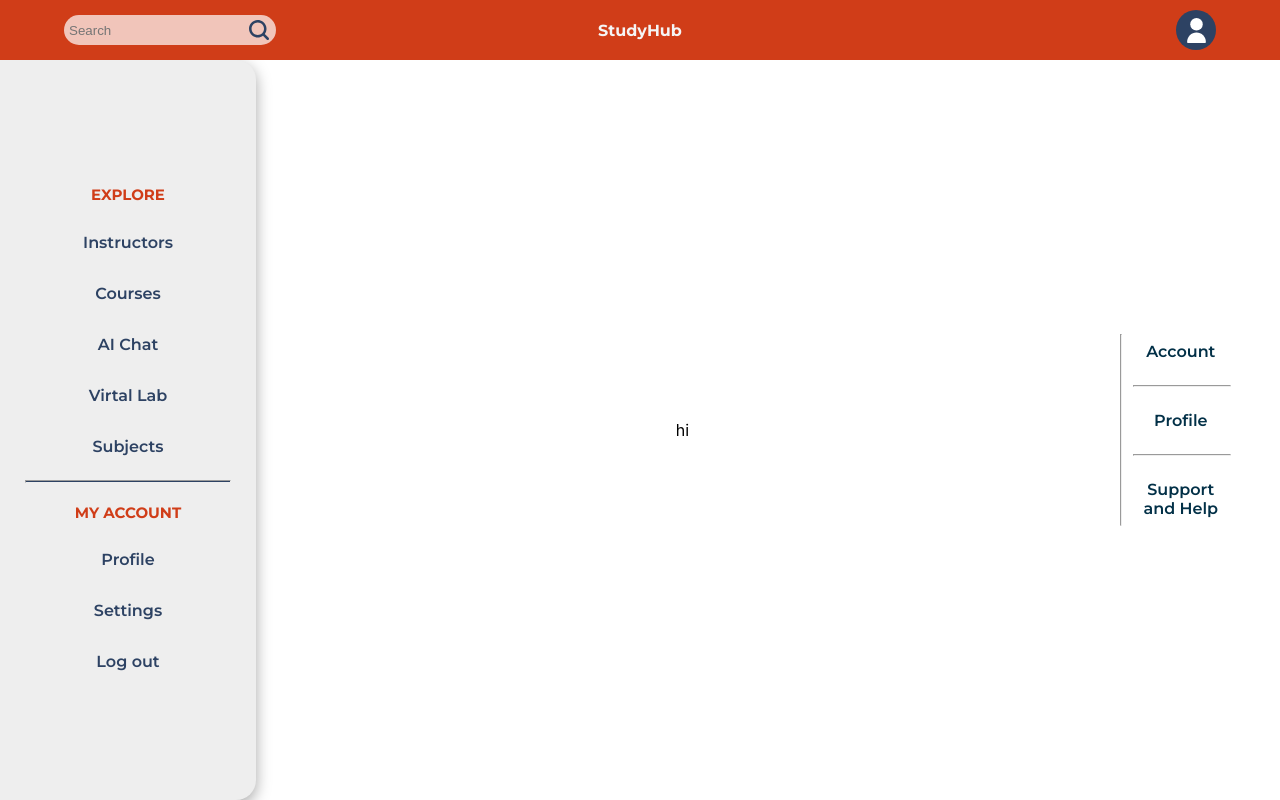
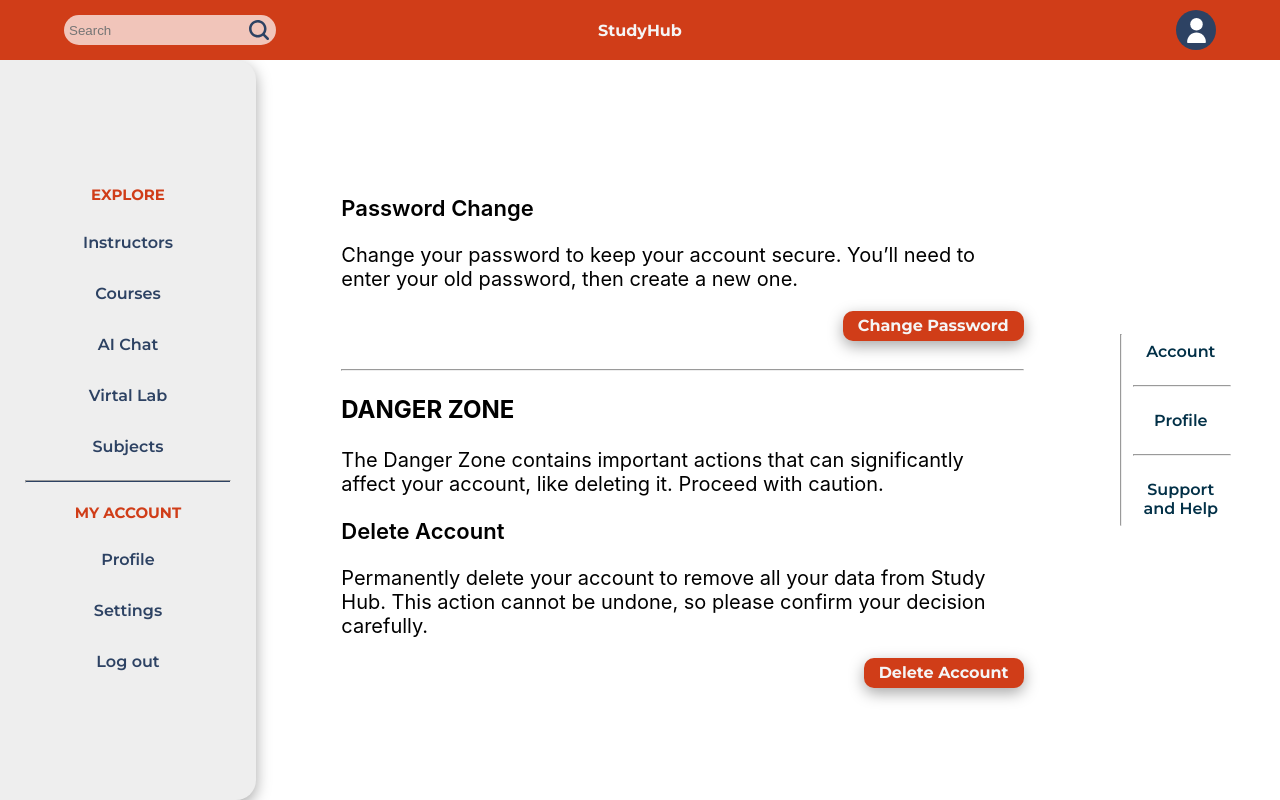
Before and after one commit to elidaarnaut/StudyHub, a React (Create React App) app in the folder study-hub/: page /settings1 in a window 1280 px wide. Built offline with nearby package versions, Linux system fonts and the light colour scheme.

Commit message:
Settings page 1 version 1

```diff
--- a/study-hub/src/App.css
+++ b/study-hub/src/App.css
@@ -560,3 +560,29 @@
   justify-content: space-evenly;
 
 }
+.accSettings {
+  width: 80%;
+}
+
+.functionHeading {
+  font-size: 22px;
+  font-weight: 600;
+}
+
+.majorHeading {
+  font-size: 24px;
+  font-weight: 700;
+}
+
+.settingsText {
+  font-size: 20px;
+  font-weight: 400;
+}
+
+.settingsButton{
+  font-size: 16px;
+  display: flex;
+  justify-content: center;
+  align-items: center;
+  padding: 15px;
+}
--- a/study-hub/src/pages/SettingsPage1.jsx
+++ b/study-hub/src/pages/SettingsPage1.jsx
@@ -12,7 +12,20 @@ function SettingsPage1(){
             <div className="next2SideMenuSettings">
                 <br />
                 <div className="settingsContents">
-                    <p>hi</p>
+                    <div className="accSettings">
+                        <p className="functionHeading">Password Change</p>
+                        <p className="settingsText">Change your password to keep your account secure. You’ll need to enter your old password, then create a new one.</p>
+                        {/* TO DO: This button adds padding bottom from somewhere, need to fix it. */}
+                        <button className="button settingsButton">Change Password</button>
+                        <br />
+                        <hr />
+                        <p className="majorHeading">DANGER ZONE</p>
+                        <p className="settingsText">The Danger Zone contains important actions that can significantly affect your account, like deleting it. Proceed with caution.</p>
+
+                        <p className="functionHeading">Delete Account</p>
+                        <p className="settingsText">Permanently delete your account to remove all your data from Study Hub. This action cannot be undone, so please confirm your decision carefully.</p>
+                        <button className="button settingsButton">Delete Account</button>
+                    </div>
                 </div>
                 <SettingsMenu></SettingsMenu>
 
```
